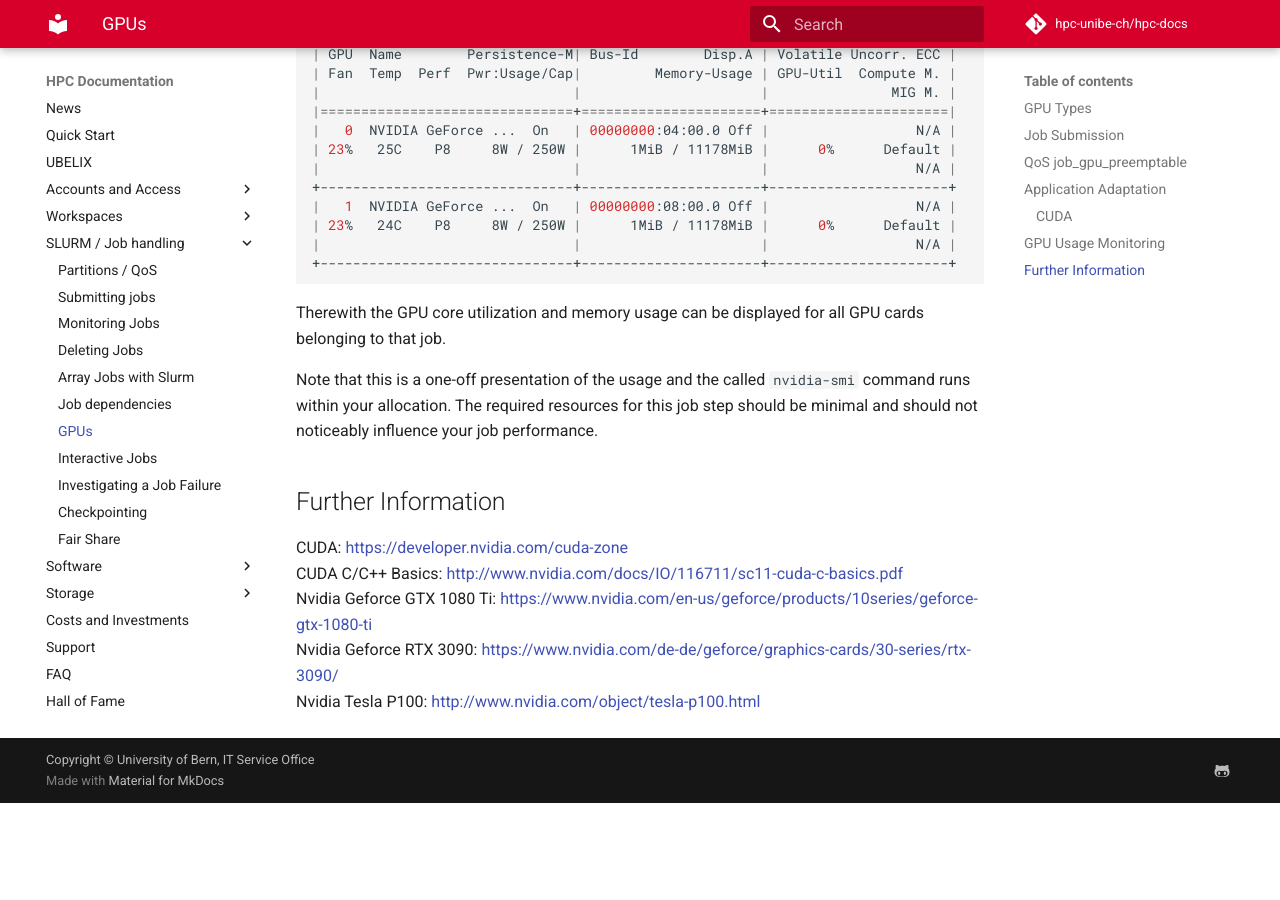
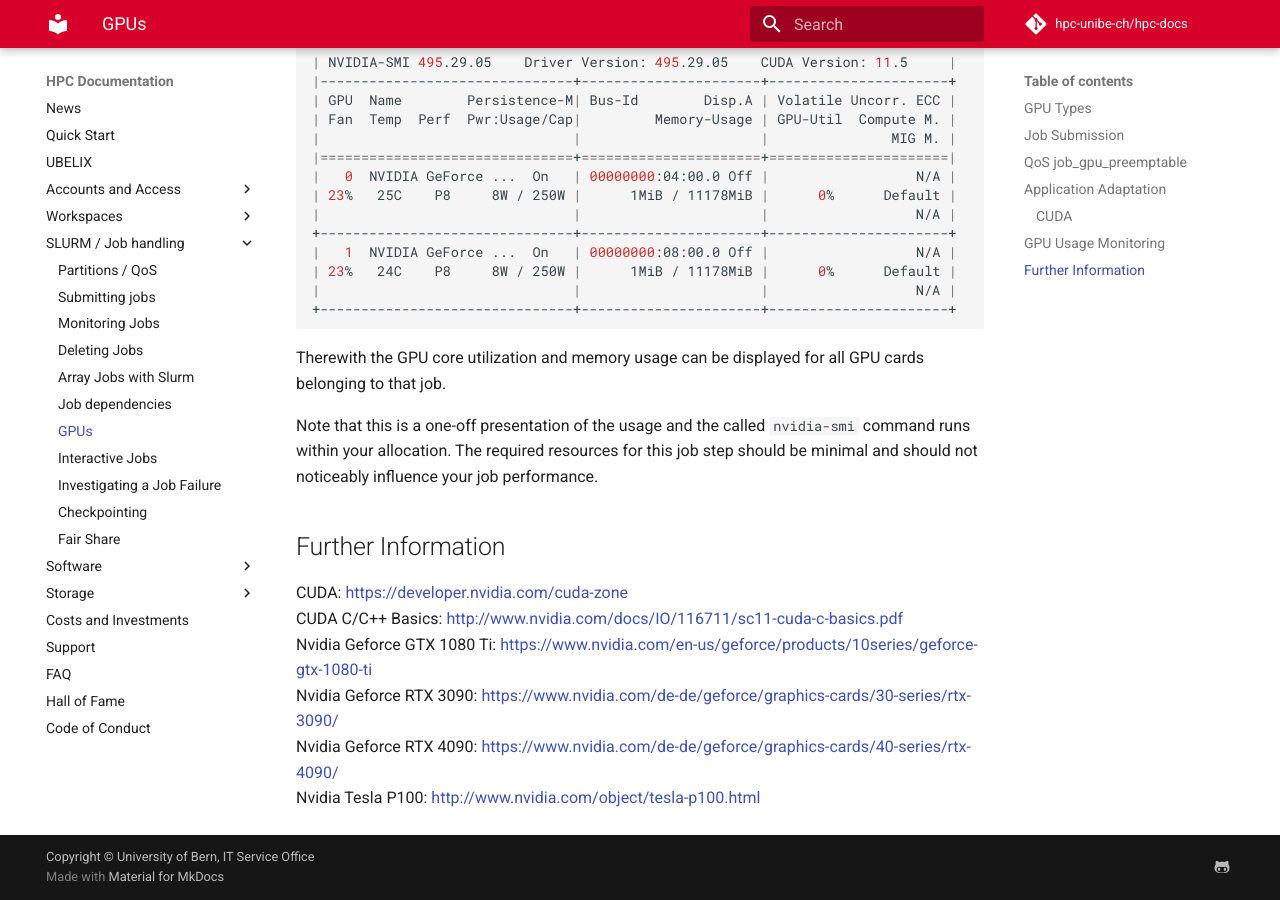
Before and after one commit to hpc-unibe-ch/hpc-unibe-ch.github.io, an MkDocs documentation site: the page built from docs/slurm/gpus.md, in a window 1280 px wide and 900 px high, scrolled down 2627 px. Built offline with MkDocs 1.6.1 and Material for MkDocs 9.7.7, drawn with Linux system fonts in a browser that asks for light colours; comment, search, counter and statistics services are not loaded; before the commit the page ends 3430 px from its top, so only the background shows below that; some of the changed text lies outside the part shown.

Commit message:
Add RTX4090 to the documentation

```diff
--- a/docs/slurm/gpus.md
+++ b/docs/slurm/gpus.md
@@ -21,6 +21,7 @@
 | ---- | ----------------- |
 | Nvidia Geforce GTX 1080 Ti | `--gres=gpu:gtx1080ti:<number_of_gpus>` |
 | Nvidia Geforce RTX 3090 | `--gres=gpu:rtx3090:<number_of_gpus>` |
+| Nvidia Geforce RTX 4090 | `--gres=gpu:rtx4090:<number_of_gpus>` |
 | Nvidia Tesla P100 | `--gres=gpu:teslap100:<number_of_gpus>` |
 | Nvidia A100 | `--gres=gpu:a100:<number_of_gpus>` |
 
@@ -143,4 +144,5 @@
 CUDA C/C++ Basics: [http://www.nvidia.com/docs/IO/116711/sc11-cuda-c-basics.pdf](http://www.nvidia.com/docs/IO/116711/sc11-cuda-c-basics.pdf)
 Nvidia Geforce GTX 1080 Ti: [https://www.nvidia.com/en-us/geforce/products/10series/geforce-gtx-1080-ti](https://www.nvidia.com/en-us/geforce/products/10series/geforce-gtx-1080-ti/)
 Nvidia Geforce RTX 3090: [https://www.nvidia.com/de-de/geforce/graphics-cards/30-series/rtx-3090/](https://www.nvidia.com/de-de/geforce/graphics-cards/30-series/rtx-3090/)
+Nvidia Geforce RTX 4090: [https://www.nvidia.com/de-de/geforce/graphics-cards/40-series/rtx-4090/](https://www.nvidia.com/de-de/geforce/graphics-cards/40-series/rtx-4090/)
 Nvidia Tesla P100: [http://www.nvidia.com/object/tesla-p100.html](http://www.nvidia.com/object/tesla-p100.html)
```
Also changed, not shown: docs/slurm/partitions.md (+1 -1 lines).
